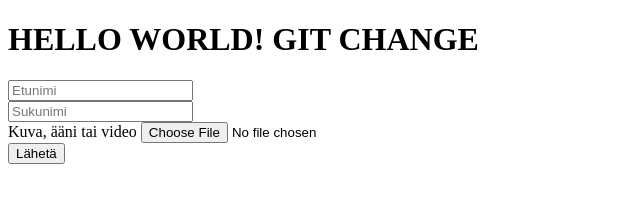
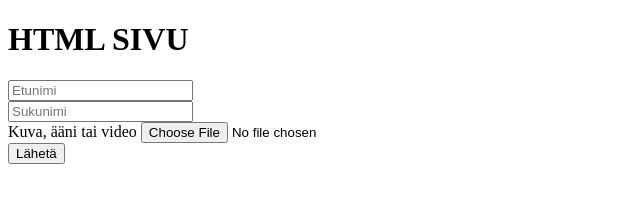
Before and after one commit to kristihu/nodetesti2, a website: page public/index.html in a window 1280 px wide. Shown: the whole page, without its empty margins (0-640 px from the left). Drawn offline with Linux system fonts and the light colour scheme.

Commit message:
Add files via upload

```diff
--- a/public/index.html
+++ b/public/index.html
@@ -6,7 +6,7 @@
     <link href="css/main.css" rel="stylesheet">
 </head>
 <body>
-<h1>HELLO WORLD! GIT CHANGE</h1>
+<h1>HTML SIVU</h1>
 <form action="/upload" method="post" enctype="multipart/form-data" id="lomake">
     <input type="text" name="fname" placeholder="Etunimi">
     <br>
```
